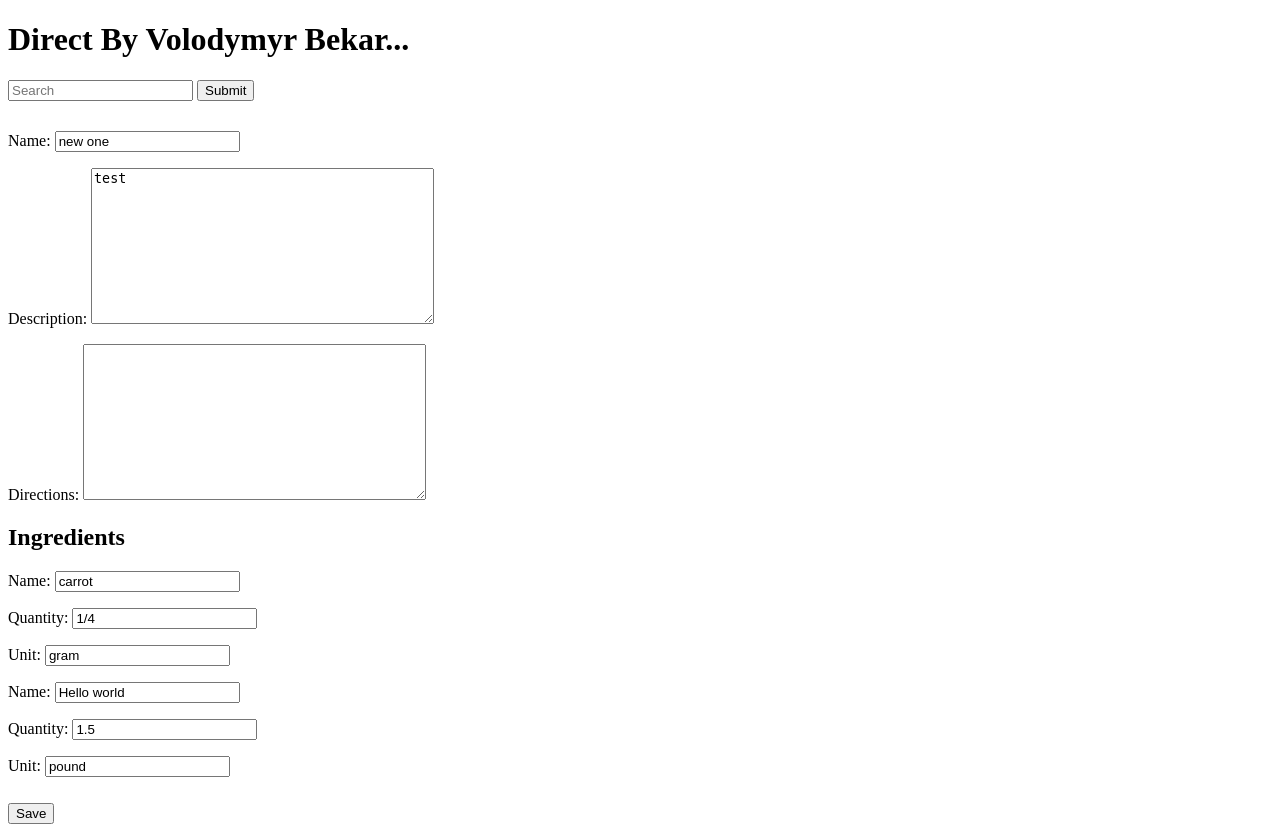
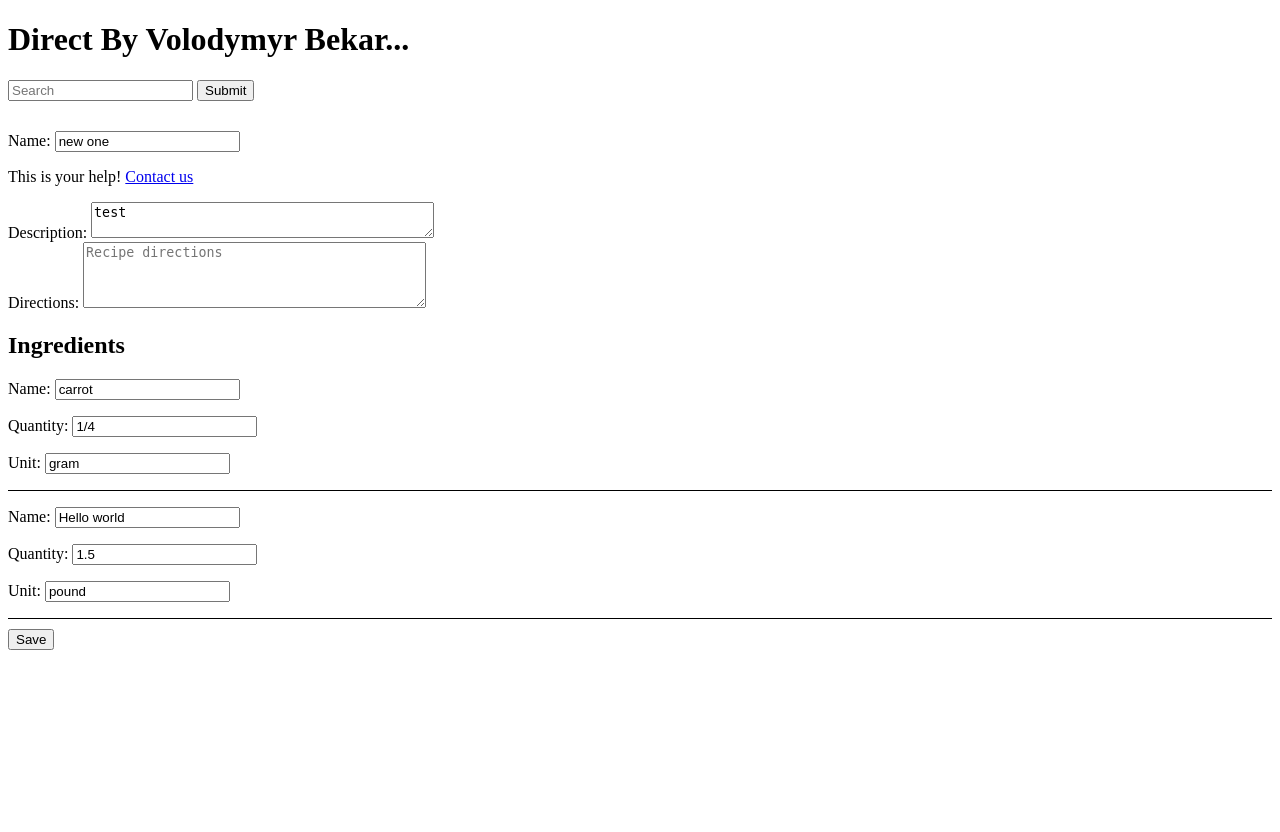
Before and after one commit to volodymyrbekar/Articles-site, a Django app: page /pantry/recipes/1/edit in a window 1280 px wide. After the commit the page ends 650 px from the top, so only its background shows below. Run offline with Django 4.2, Linux system fonts and the light colour scheme; a user stored in the database is signed in; data comes from the database, SQL or seed files in the repository; both versions use the stored data as it was after the commit.

Commit message:
changed tamplates

```diff
--- a/recipes/forms.py
+++ b/recipes/forms.py
@@ -4,9 +4,28 @@ from .models import Recipe, RecipeIngredient
 
 
 class RecipeForm(forms.ModelForm):
+    error_css_class = 'error-field'
+    required_css_class = 'required-field'
+    name = forms.CharField(help_text='This is your help! <a href="/contact">Contact us</a>')  # input field
+    # description = forms.CharField(widget=forms.Textarea(attrs={"rows": 3}))
     class Meta:
         model = Recipe
         fields = ['name', 'description', 'directions']
+
+    def __init__(self, *args, **kwargs):
+        super().__init__(*args, **kwargs)
+        # django-crispy-forms
+        for field in self.fields:
+            new_date = {
+                "placeholder": f'Recipe {str(field)}',
+                "class": 'form-control'
+            }
+            self.fields[str(field)].widget.attrs.update(new_date)
+        # self.fields['name'].label = ''
+        # self.fields['name'].widget.attrs.update({'class': 'form-control-2'})
+        self.fields['description'].widget.attrs.update({'rows': "2"})
+        self.fields['directions'].widget.attrs.update({'rows': "4"})
+
 
 
 class RecipeIngredientForm(forms.ModelForm):
--- a/templates/home-view.html
+++ b/templates/home-view.html
@@ -4,8 +4,10 @@
 <h1>{{ title }} - (id: {{ id }})!</h1>
 <p> {{ content }}!</p>
 
+<h3>
 <a href='{% url "articles:create" %}'>Create Article</a>
-<a href='{% url "articles:detail" slug="hello-world" %}'>hello world</a>
+<!--<a href='{% url "articles:detail" slug="hello-world" %}'>hello world</a>-->
+</h3>
 
 <ul>
     {% for x in object_list %}
--- a/templates/recipes/create-update.html
+++ b/templates/recipes/create-update.html
@@ -2,21 +2,41 @@
 
 
 {% block content %}
+
+<style>
+    .ingredient-form {
+        border-bottom: 1px solid black;
+    }
+</style>
 
 {% if message %}
 
 <p>{{ message }}</p>
 {% endif %}
 <div style="margin-top:30px;">
-    <form action="." method="POST" >
+    <form action="." method="POST">
         {% csrf_token %}
-        {{ form.as_p }}
+        <!--        {{ form.as_p }}-->
+        {% for field in form %}
+        <div class="{% if field.field.required %}{{ form.required_css_class }}{% endif %}">
+            {{field.errors}}
+            {{ field.label_tag }} {{ field }}
+            {% if field.help_text %}
+            <p class="help">{{ field.help_text|safe }}</p>
+            {% endif %}
+        </div>
+        {% endfor %}
 
         {% if formset %}
-        <h2> Ingredients  </h2>
-        {{ formset.as_p }}
+        <h2> Ingredients </h2>
+        {{ formset.management_form}}
+            {% for form in formset %}
+                <div class="ingredient-form">
+                    {{form.as_p}}
+                </div>
+            {% endfor %}
         {% endif %}
-        <button style='margin-top:10px'  type="submit">Save</button>
+        <button style='margin-top:10px' type="submit">Save</button>
     </form>
 </div>
 
```
Also changed, not shown: db.sqlite3.
